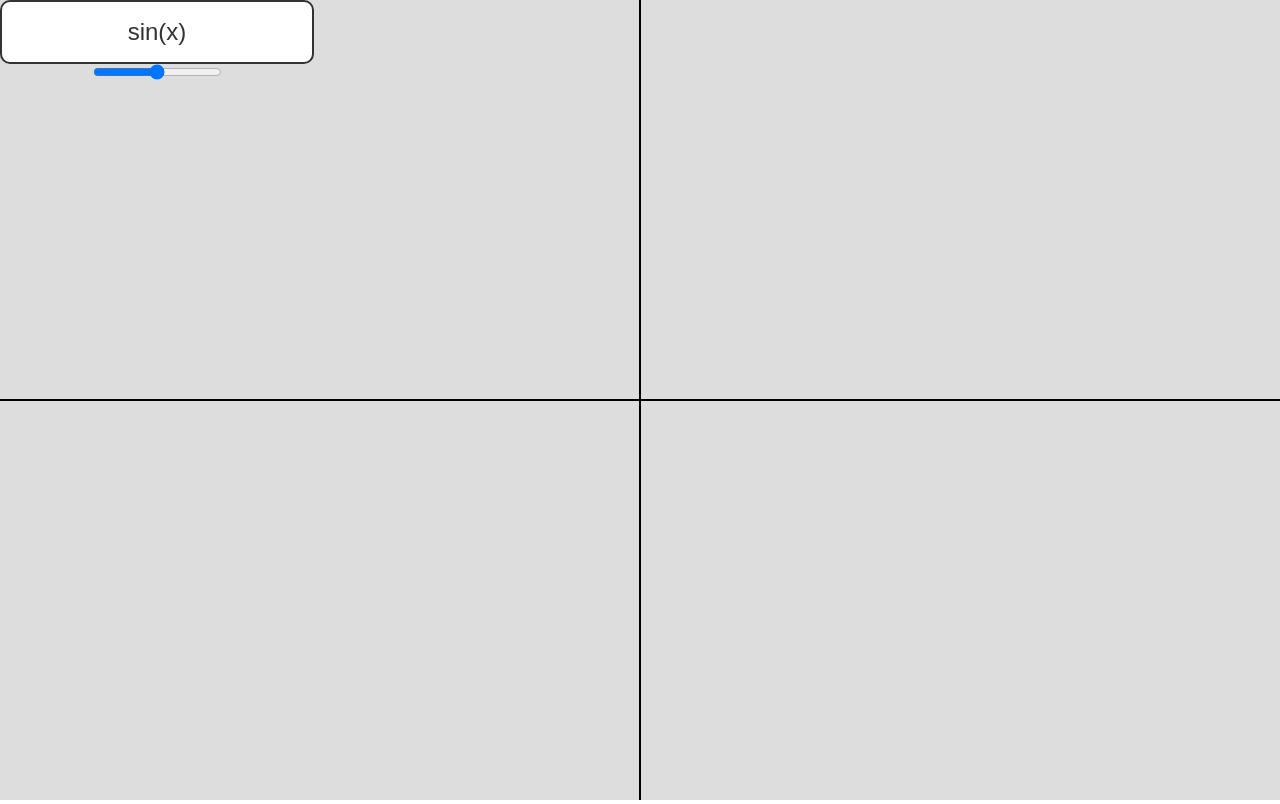
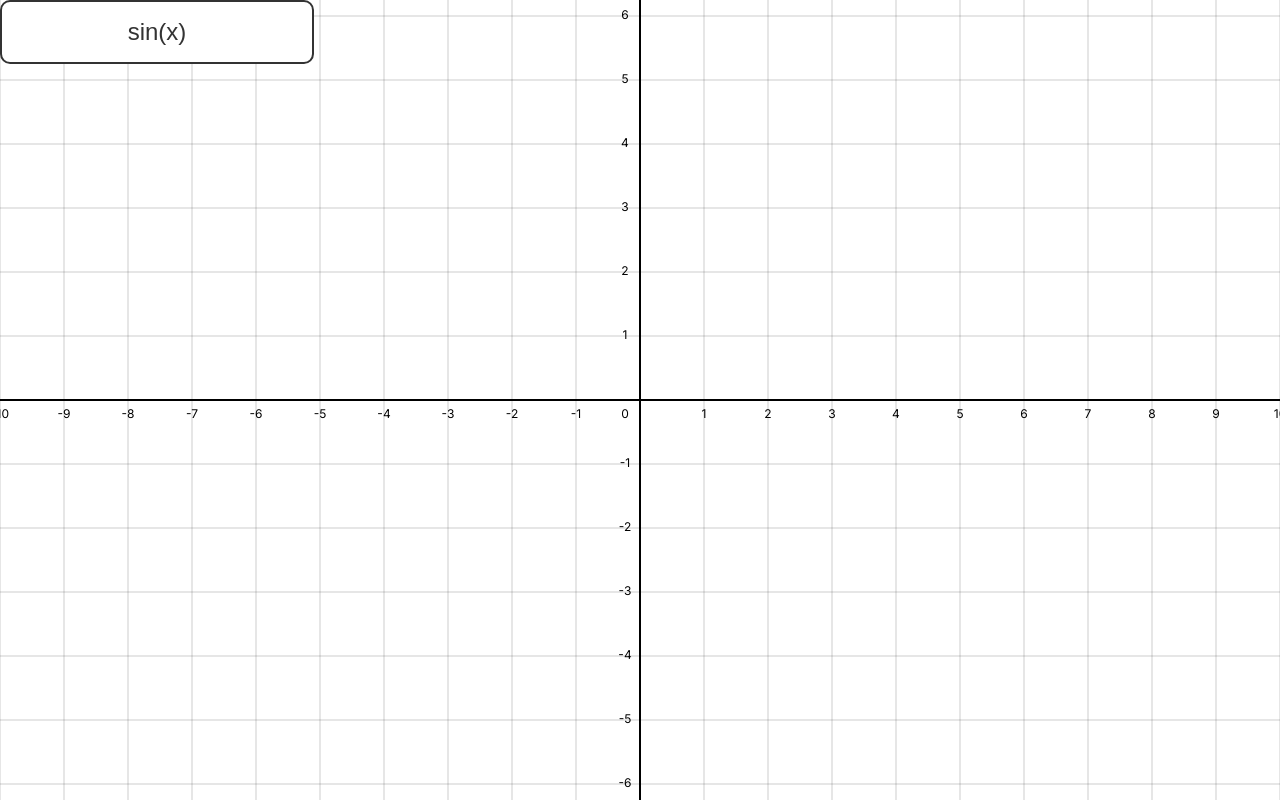
Before and after one commit to beetrandahiya/sidus-rewrite, a plain HTML site: page index.html in a window 1280 px wide. Drawn offline with nearby package versions, Linux system fonts and the light colour scheme.

Commit message:
finally a working fuckin grid

```diff
--- a/index.html
+++ b/index.html
@@ -14,7 +14,7 @@
 
         <div class="controls">
             <input type="text" id="eq-input" placeholder="Equation" value="sin(x)">
-            <input type="range" id="n-val" min="10" max="10000" value="5000">
+           <!--<input type="range" id="n-val" min="10" max="10000" value="5000">-->
         </div>
         <div class="paper">
             <!-- PAPER IS THE PLACE WHERE WE DRAW THE GRAPHS -->
--- a/main.js
+++ b/main.js
@@ -5,17 +5,12 @@ paper.innerHTML = "";
 
 var width = paper.clientWidth;
 var height = paper.clientHeight;
-console.log(width,height);              //THIS IS THE ONE WITH EXTRA 17 PIXELS
 
-
-var paper_svg = document.createElementNS("http://www.w3.org/2000/svg","svg");
-paper_svg.setAttribute("width",width);
-paper_svg.setAttribute("height",height);
-paper.appendChild(paper_svg);
 //grid
 function makeGrid(xi,xf,yi,yf){
-
-
+        var paper_svg = document.createElementNS("http://www.w3.org/2000/svg","svg");
+        paper_svg.setAttribute("width",width);
+        paper_svg.setAttribute("height",height);
         //find the point on the x axis that is closest to 0
         var x0 = Math.round((0-xi)/(xf-xi)*width);
         //find the point on the y axis that is closest to 0
@@ -41,10 +36,109 @@ function makeGrid(xi,xf,yi,yf){
         yaxis.setAttribute("stroke-width","2");
         paper_svg.appendChild(yaxis);
 
+        //make the x grid
+        var n_gl_x = 20;
+        var x_grid_values = getGridValues([xi,xf],n_gl_x,width);
+        for (var i = 0; i < x_grid_values.gridValues.length; i++) {
+            var xgrid = document.createElementNS("http://www.w3.org/2000/svg", "line");
+            //map the grid values to the screen
+            var xgrid_x1 = Math.round((x_grid_values.gridValues[i]-xi)/(xf-xi)*width);
+            var xgrid_x2 = Math.round((x_grid_values.gridValues[i]-xi)/(xf-xi)*width);
+            xgrid.setAttribute("x1",xgrid_x1);
+            xgrid.setAttribute("y1",0);
+            xgrid.setAttribute("x2",xgrid_x2);
+            xgrid.setAttribute("y2",height);
+            xgrid.setAttribute("stroke","black");
+            xgrid.setAttribute("stroke-width","0.2");
+            paper_svg.appendChild(xgrid);
+        }
 
+        //make the y grid
+        var y_grid_values = getGridValues([yi,yf],n_gl_x*height/width,height);
+        for (var i = 0; i < y_grid_values.gridValues.length; i++) {
+            var ygrid = document.createElementNS("http://www.w3.org/2000/svg", "line");
+            //map the grid values to the screen
+            var ygrid_y1 = Math.round((y_grid_values.gridValues[i]-yi)/(yf-yi)*height);
+            var ygrid_y2 = Math.round((y_grid_values.gridValues[i]-yi)/(yf-yi)*height);
+            ygrid.setAttribute("x1",0);
+            ygrid.setAttribute("y1",ygrid_y1);
+            ygrid.setAttribute("x2",width);
+            ygrid.setAttribute("y2",ygrid_y2);
+            ygrid.setAttribute("stroke","black");
+            ygrid.setAttribute("stroke-width","0.2");
+            paper_svg.appendChild(ygrid);
+        }
+
+        //make the x labels
+        for (var i = 0; i < x_grid_values.domainValues.length; i++) {
+            var x_label = document.createElementNS("http://www.w3.org/2000/svg", "text");
+            //map the grid values to the screen
+            var x_label_x = Math.round((x_grid_values.gridValues[i]-xi)/(xf-xi)*width);
+            //if the label has nothing in decimal part, remove the decimal part
+            if(x_grid_values.domainValues[i] == Math.round(x_grid_values.domainValues[i])){
+                x_grid_values.domainValues[i] = Math.round(x_grid_values.domainValues[i]);
+            }
+            //if the label is too close to the axis, move it a bit
+            if(Math.abs(x_label_x-x0) < 15){
+                if(x_label_x < x0){
+                    x_label_x += 15;
+                }else{
+                    x_label_x -= 15;
+                }
+            }
+            x_label.setAttribute("x",x_label_x);
+            x_label.setAttribute("y",y0+15);
+            x_label.setAttribute("font-size","12");
+            x_label.setAttribute("font-family","Inter");
+            x_label.setAttribute("text-anchor","middle");
+            x_label.setAttribute("dominant-baseline","middle");
+            x_label.innerHTML = x_grid_values.domainValues[i];
+            paper_svg.appendChild(x_label);
+        }
+
+        //make the y labels
+        for (var i = 0; i < y_grid_values.domainValues.length; i++) {
+            if(y_grid_values.domainValues[i] == 0) continue; //don't show 0 (it's already on the axis)
+            var y_label = document.createElementNS("http://www.w3.org/2000/svg", "text");
+            //map the grid values to the screen
+            var y_label_y = Math.round((y_grid_values.gridValues[i]-yi)/(yf-yi)*height);
+            //if the label has nothing in decimal part, remove the decimal part
+            if(y_grid_values.domainValues[i] == Math.round(y_grid_values.domainValues[i])){
+                y_grid_values.domainValues[i] = Math.round(y_grid_values.domainValues[i]);
+            }
+            y_label.setAttribute("x",x0-15);
+            y_label.setAttribute("y",height-y_label_y);
+            y_label.setAttribute("font-size","12");
+            y_label.setAttribute("font-family","Inter");
+            y_label.setAttribute("text-anchor","middle");
+            y_label.setAttribute("dominant-baseline","middle");
+            y_label.innerHTML = y_grid_values.domainValues[i];
+            paper_svg.appendChild(y_label);
+        }
+
+        paper.appendChild(paper_svg);
     };
 
-makeGrid(-10,10,-5,5);
+domain_init = [-10,10];
+makeGrid(domain_init[0],domain_init[1],domain_init[0]*height/width,domain_init[1]*height/width);
 ////////////
 
-console.log(paper.clientWidth,paper.clientHeight)   //OUTPUTS THE REAL WIDTH AND HEIGHT OF THE PAPER
+//function to get grid values
+function getGridValues(domain, numLines, screenRange) {
+    let spacing = (domain[1] - domain[0]) / numLines;
+    const minSpacing = (screenRange[1] - screenRange[0]) / numLines;
+    while (spacing < minSpacing) {
+      numLines *= 2;
+      spacing = (domain[1] - domain[0]) / numLines;
+    }
+    const domainValues = [];
+    const gridValues = [];
+    const precision = Math.max(2, Math.abs(Math.ceil(Math.log10(spacing))));
+    const start = Math.ceil(domain[0] / spacing) * spacing;
+    const end = Math.floor(domain[1] / spacing) * spacing;
+    for (let i = start; i <= end; i += spacing) {
+      domainValues.push(i.toFixed(precision));
+      gridValues.push(Math.round(i / spacing) * spacing);
+    }
+    return { domainValues, gridValues };
+  }
--- a/styles.css
+++ b/styles.css
@@ -1,3 +1,5 @@
+@import url('https://fonts.googleapis.com/css2?family=Inter:wght@100;200;300;400;500;600;700;800;900&display=swap');
+
 * {
     margin: 0;
     padding: 0;
@@ -5,11 +7,12 @@
 }
 
 .paper {
-    background: #ddd;
+    background: #fff;
     width: 100%;
     height: 100%;
     position: absolute;
     z-index: 0;
+    overflow: hidden;
 }
 .controls{
     position: absolute;
```
